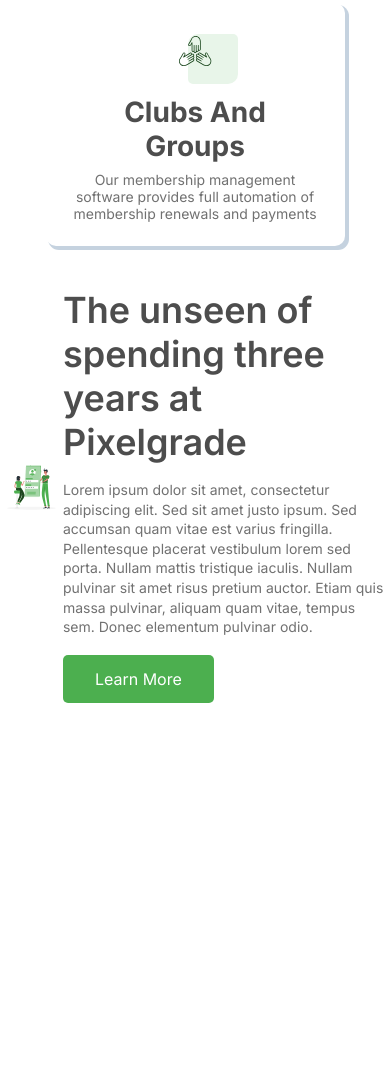
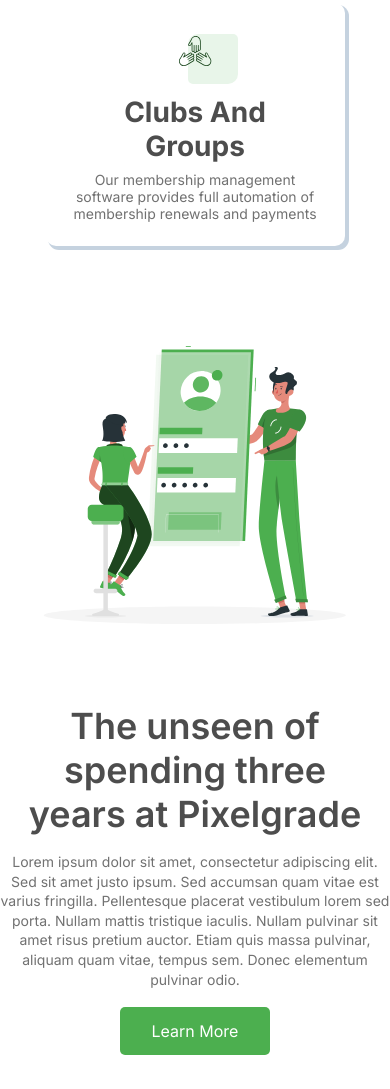
Before and after one commit to abdullahProfile/LandingPag, a website: page index.html in a window 390 px wide. Shown: the part 2270-3359 px from the top of the page. Before the commit the page ends 3007 px from the top, so only its background shows below. Drawn offline with Linux system fonts and the light colour scheme.

Commit message:
update article section

```diff
--- a/styles/_article.scss
+++ b/styles/_article.scss
@@ -45,5 +45,21 @@
         background: #000;
       }
     }
+
+  }
+
+  @media (max-width:992px) {
+    .article-section__content {
+      text-align: center;
+    }
+  }
+
+}
+
+@media (max-width:992px) {
+  .article-section__container {
+    flex-direction: column;
+    align-items: center;
+    gap: 30px;
   }
 }
```
Also changed, not shown: css/style.css.
